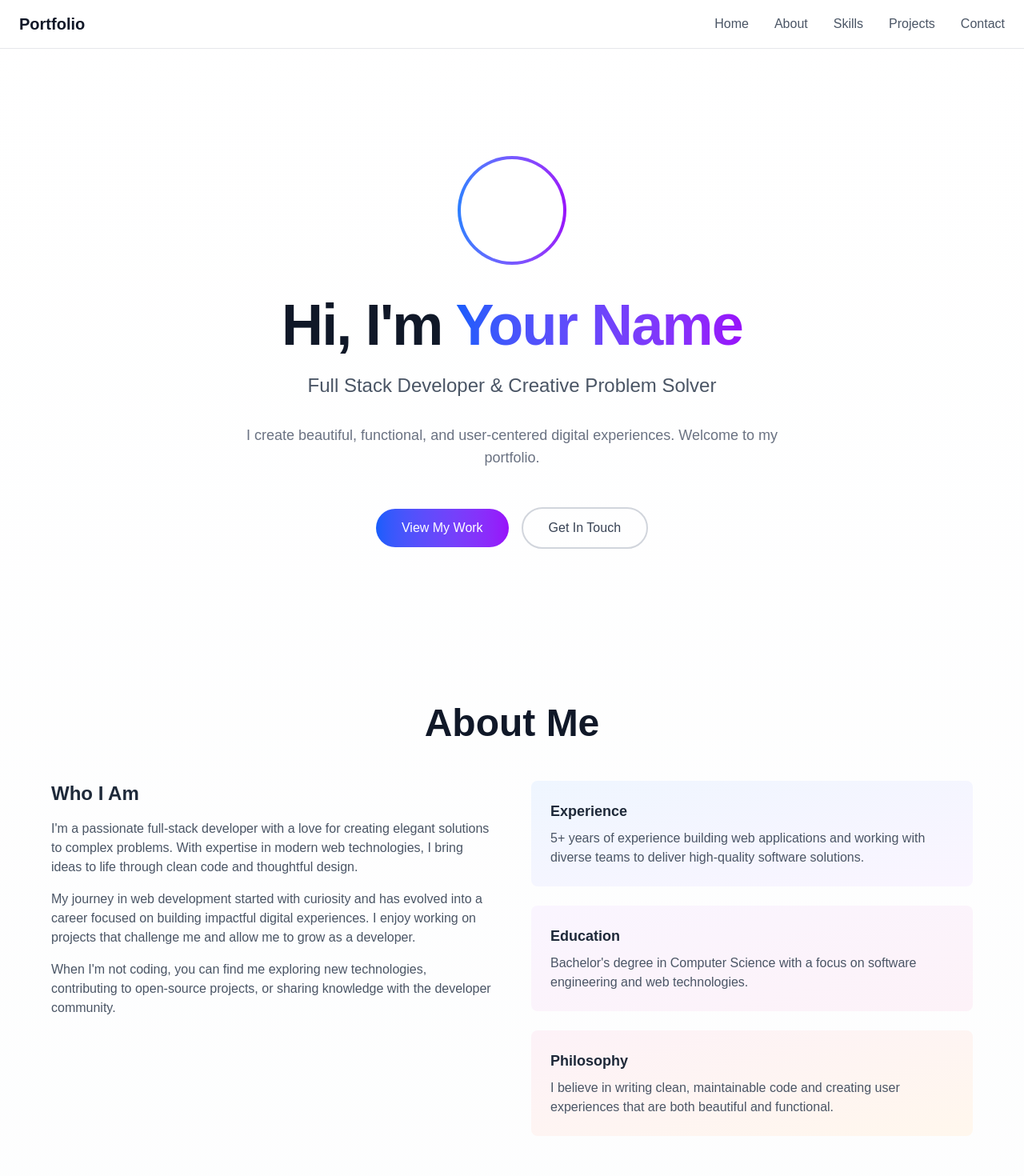
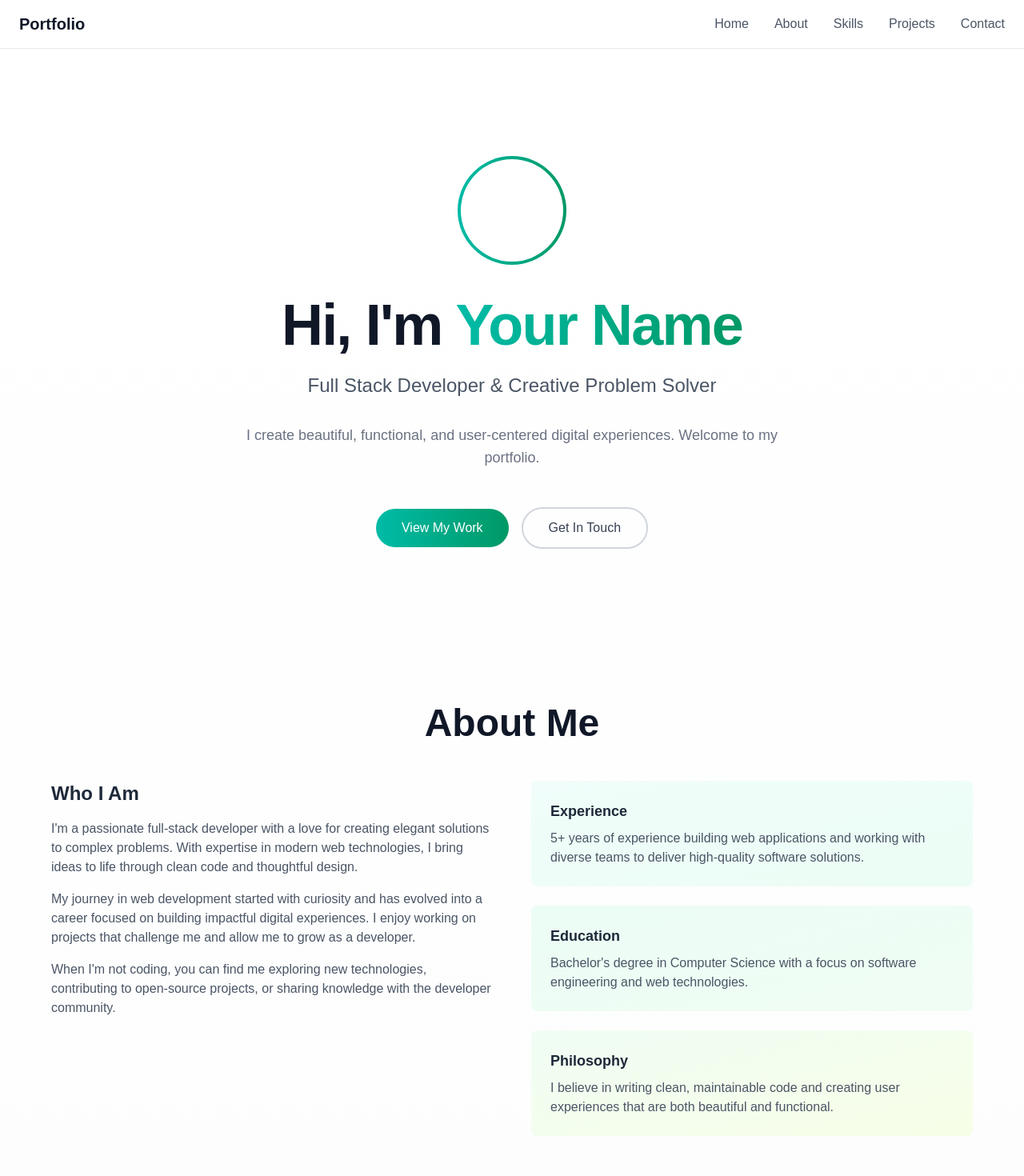
Before and after one commit to desraymondz/hnr-test, a Next.js app: page / in a window 1280 px wide. Shown: the top 1470 px of the page at 80% size. Built offline with nearby package versions, Linux system fonts and the light colour scheme.

Commit message:
Change primary gradient colors

```diff
--- a/src/app/page.tsx
+++ b/src/app/page.tsx
@@ -52,12 +52,12 @@ export default function Home() {
         className="flex min-h-screen items-center justify-center px-6 pt-20"
       >
         <div className="mx-auto max-w-4xl text-center">
-          <div className="mb-8 inline-block rounded-full bg-gradient-to-r from-blue-500 to-purple-600 p-1">
+          <div className="mb-8 inline-block rounded-full bg-gradient-to-r from-teal-500 to-emerald-600 p-1">
             <div className="h-32 w-32 rounded-full bg-white dark:bg-gray-900"></div>
           </div>
           <h1 className="mb-6 text-5xl font-bold tracking-tight text-gray-900 dark:text-white md:text-7xl">
             Hi, I&apos;m{" "}
-            <span className="bg-gradient-to-r from-blue-600 to-purple-600 bg-clip-text text-transparent">
+            <span className="bg-gradient-to-r from-teal-500 to-emerald-600 bg-clip-text text-transparent">
               Your Name
             </span>
           </h1>
@@ -71,7 +71,7 @@ export default function Home() {
           <div className="flex flex-col items-center justify-center gap-4 sm:flex-row">
             <a
               href="#projects"
-              className="rounded-full bg-gradient-to-r from-blue-600 to-purple-600 px-8 py-3 text-white transition-all hover:scale-105 hover:shadow-lg"
+              className="rounded-full bg-gradient-to-r from-teal-500 to-emerald-600 px-8 py-3 text-white transition-all hover:scale-105 hover:shadow-lg"
             >
               View My Work
             </a>
@@ -118,7 +118,7 @@ export default function Home() {
               </p>
             </div>
             <div className="space-y-6">
-              <div className="rounded-lg bg-gradient-to-br from-blue-50 to-purple-50 p-6 dark:from-blue-900/20 dark:to-purple-900/20">
+              <div className="rounded-lg bg-gradient-to-br from-teal-50 to-emerald-50 p-6 dark:from-teal-900/20 dark:to-emerald-900/20">
                 <h4 className="mb-2 text-lg font-semibold text-gray-800 dark:text-white">
                   Experience
                 </h4>
@@ -127,7 +127,7 @@ export default function Home() {
                   with diverse teams to deliver high-quality software solutions.
                 </p>
               </div>
-              <div className="rounded-lg bg-gradient-to-br from-purple-50 to-pink-50 p-6 dark:from-purple-900/20 dark:to-pink-900/20">
+              <div className="rounded-lg bg-gradient-to-br from-emerald-50 to-green-50 p-6 dark:from-emerald-900/20 dark:to-green-900/20">
                 <h4 className="mb-2 text-lg font-semibold text-gray-800 dark:text-white">
                   Education
                 </h4>
@@ -136,7 +136,7 @@ export default function Home() {
                   software engineering and web technologies.
                 </p>
               </div>
-              <div className="rounded-lg bg-gradient-to-br from-pink-50 to-orange-50 p-6 dark:from-pink-900/20 dark:to-orange-900/20">
+              <div className="rounded-lg bg-gradient-to-br from-green-50 to-lime-50 p-6 dark:from-green-900/20 dark:to-lime-900/20">
                 <h4 className="mb-2 text-lg font-semibold text-gray-800 dark:text-white">
                   Philosophy
                 </h4>
@@ -161,17 +161,17 @@ export default function Home() {
               {
                 title: "Frontend",
                 skills: ["React", "Next.js", "TypeScript", "Tailwind CSS"],
-                color: "from-blue-500 to-cyan-500",
+                color: "from-teal-500 to-emerald-500",
               },
               {
                 title: "Backend",
                 skills: ["Node.js", "Python", "PostgreSQL", "MongoDB"],
-                color: "from-purple-500 to-pink-500",
+                color: "from-emerald-500 to-green-500",
               },
               {
                 title: "Tools & Others",
                 skills: ["Git", "Docker", "AWS", "CI/CD"],
-                color: "from-orange-500 to-red-500",
+                color: "from-green-500 to-lime-500",
               },
             ].map((category, idx) => (
               <div
@@ -216,7 +216,7 @@ export default function Home() {
                 key={project}
                 className="group overflow-hidden rounded-xl border border-gray-200 bg-white shadow-lg transition-all hover:scale-105 hover:shadow-xl dark:border-gray-800 dark:bg-gray-900"
               >
-                <div className="h-48 bg-gradient-to-br from-blue-400 via-purple-500 to-pink-500"></div>
+                <div className="h-48 bg-gradient-to-br from-teal-400 via-emerald-500 to-green-500"></div>
                 <div className="p-6">
                   <h3 className="mb-2 text-xl font-semibold text-gray-900 dark:text-white">
                     Project {project}
@@ -226,10 +226,10 @@ export default function Home() {
                     This project showcases my skills in web development.
                   </p>
                   <div className="flex flex-wrap gap-2">
-                    <span className="rounded-full bg-blue-100 px-3 py-1 text-sm text-blue-800 dark:bg-blue-900/30 dark:text-blue-300">
+                    <span className="rounded-full bg-teal-100 px-3 py-1 text-sm text-teal-800 dark:bg-teal-900/30 dark:text-teal-300">
                       React
                     </span>
-                    <span className="rounded-full bg-purple-100 px-3 py-1 text-sm text-purple-800 dark:bg-purple-900/30 dark:text-purple-300">
+                    <span className="rounded-full bg-emerald-100 px-3 py-1 text-sm text-emerald-800 dark:bg-emerald-900/30 dark:text-emerald-300">
                       Next.js
                     </span>
                   </div>
```
Also changed, not shown: 2 other files (tests, documents, lock files or other folders).
